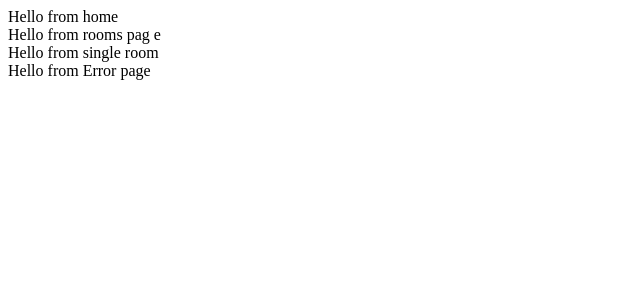
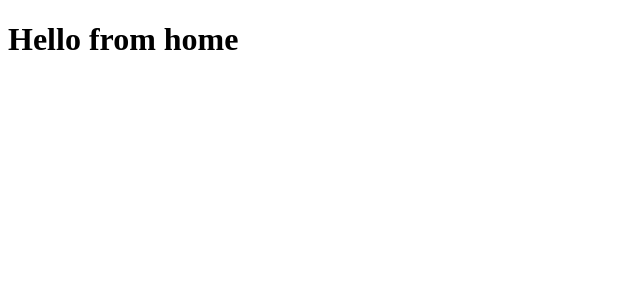
Before and after one commit to jamesoyanna/hotel-app, a React (Create React App) app: page / in a window 1280 px wide. Shown: the top 300 px of the page, without its empty margins (0-640 px from the left). Built offline with nearby package versions, Linux system fonts and the light colour scheme.

Commit message:
route all components

```diff
--- a/src/App.js
+++ b/src/App.js
@@ -3,16 +3,15 @@
 import Rooms from "./pages/Rooms";
 import SingleRoom from "./pages/SingleRoom";
 import Error from "./pages/Error";
-//import logo from './logo.svg';
+import {Route, Switch} from 'react-router-dom';
 //import './App.css';
 
 function App() {
   return (
     <>
-    <Home />
-    <Rooms />
-    <SingleRoom />
-    <Error />
+      <Route exact path="/" component={Home} />
+      <Route exact path="/rooms" component={Rooms} />
+      <Route exact path="/single-room" component={SingleRoom} />
     </>
   );
 }
--- a/src/index.js
+++ b/src/index.js
@@ -2,9 +2,15 @@
 import ReactDOM from 'react-dom';
 //import './index.css';
 import App from './App';
+import {BrowserRouter as Router} from 'react-router-dom';
 import * as serviceWorker from './serviceWorker';
 
-ReactDOM.render(<App />, document.getElementById('root'));
+ReactDOM.render(
+  <Router>
+    <App />
+  </Router>
+  ,document.getElementById("root")
+);
 
 // If you want your app to work offline and load faster, you can change
 // unregister() to register() below. Note this comes with some pitfalls.
--- a/src/pages/Home.js
+++ b/src/pages/Home.js
@@ -2,9 +2,9 @@
 
 const Home = () => {
     return (
-        <div>
-         Hello from home
-        </div>
+      <div>
+        <h1>Hello from home</h1>
+      </div>
     );
 }
 
```
